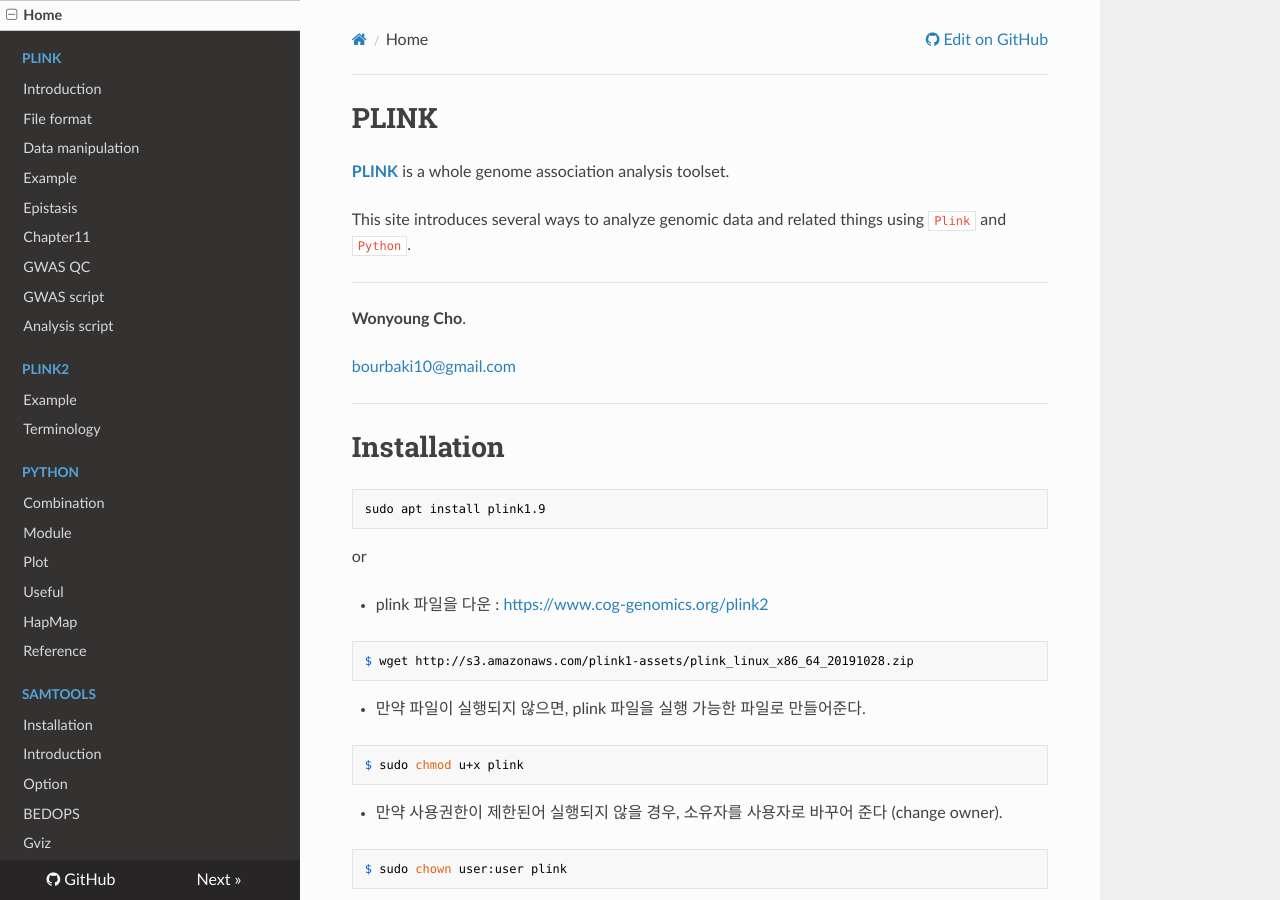
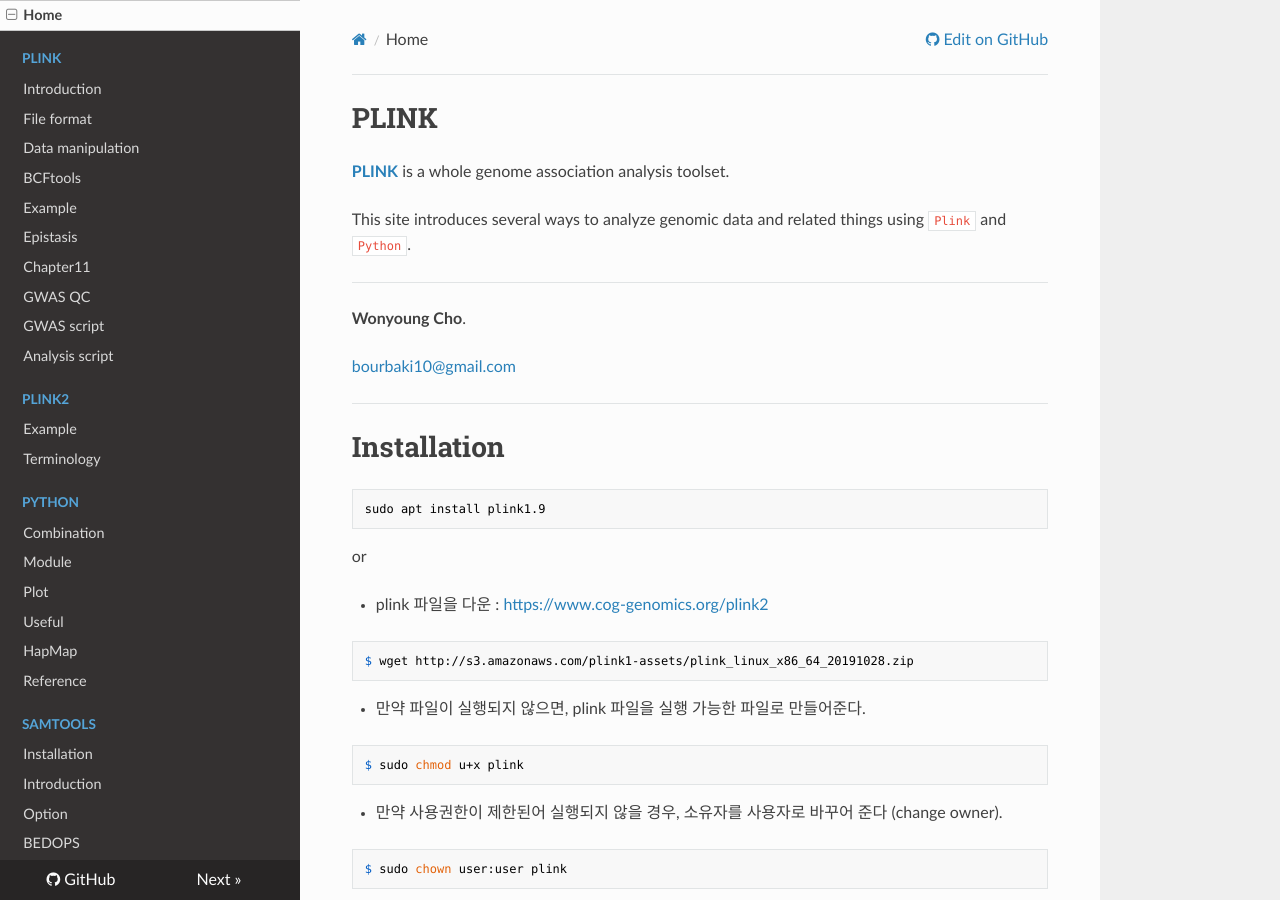
Before and after one commit to WonyoungCho/plink, an MkDocs documentation site: the page built from docs/index.md, in a window 1280 px wide and 900 px high. Built offline with MkDocs 1.6.1, drawn with Linux system fonts in a browser that asks for light colours; nearby versions of some CDN libraries; old or Windows-style settings are respelled for this version of MkDocs.

Commit message:
Update mkdocs.yml

```diff
--- a/mkdocs.yml
+++ b/mkdocs.yml
@@ -12,6 +12,7 @@
         - 'Introduction' : 'plink_int.md'
         - 'File format' : 'plink_fmt.md'
         - 'Data manipulation' : 'plink_mani.md'
+        - 'BCFtools' : 'bcftools_mani.md'
         - 'Example' : 'plink_ex.md'
     - Epistasis: 'epistasis.md'
     - Chapter11: 'chapter11.md'
```
